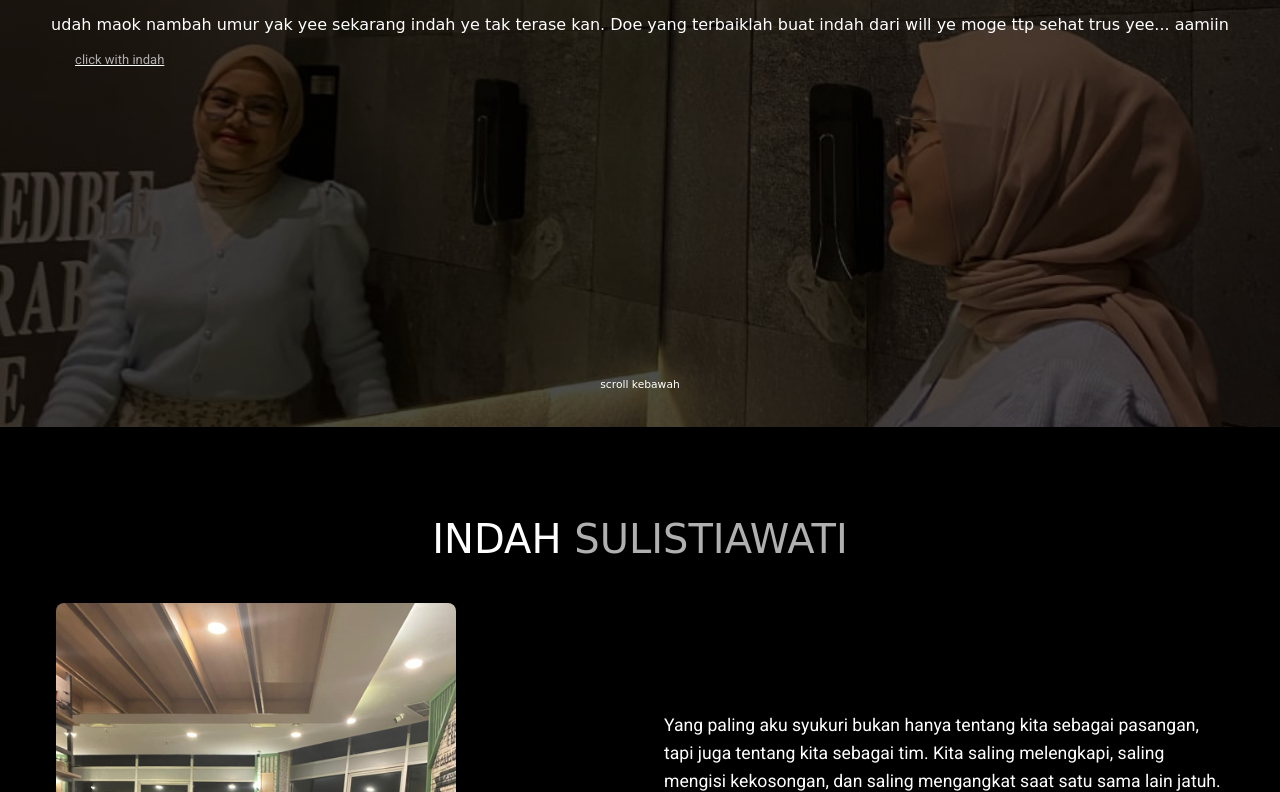
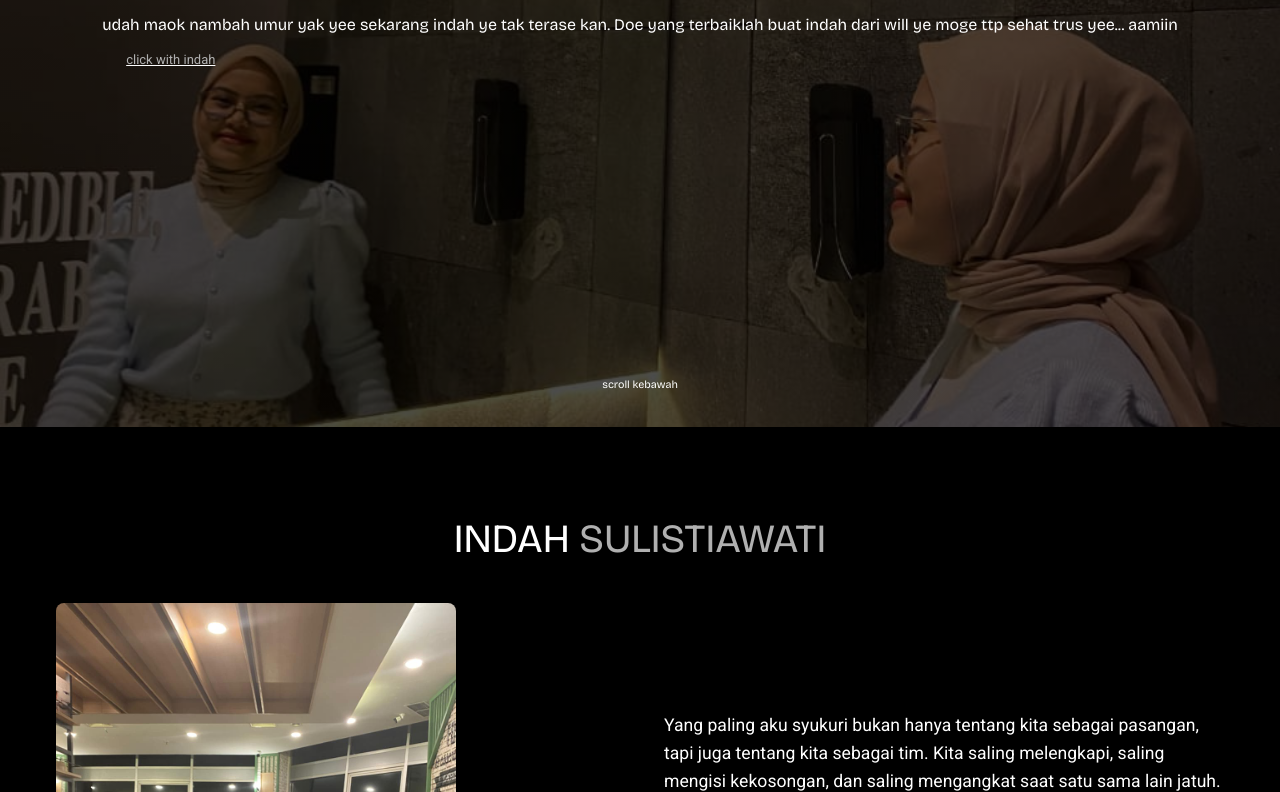
Before and after one commit to nawill1007/13maret, a plain HTML site: page ind.html in a window 1280 px wide. Shown: the part 373-1165 px from the top of the page. Drawn offline with nearby package versions, Linux system fonts and the light colour scheme; some icons are missing; a web font is replaced by a local one.

Commit message:
Update styles.css

```diff
--- a/styles.css
+++ b/styles.css
@@ -30,7 +30,7 @@
 h4,
 h5,
 h6 {
-  font-family: "Metal Mania", cursive;
+  font-family: "Bricolage Grotesque", cursive;
   font-weight: normal;
 }
 
```
